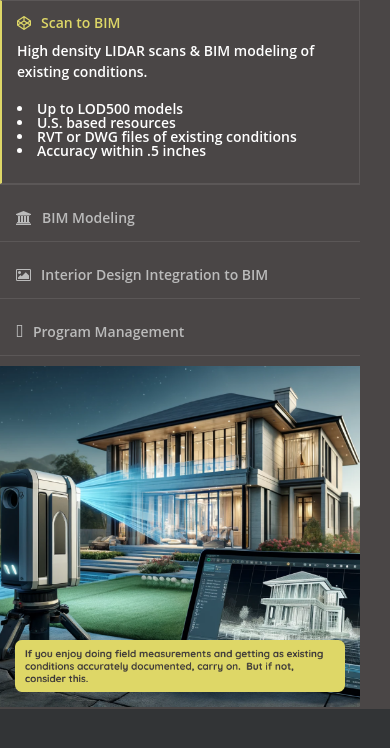
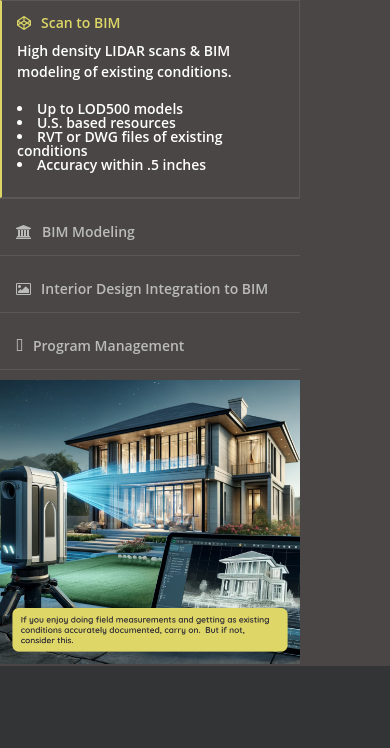
Before and after one commit to cs-limpes/craydltabsbuilder, a plain HTML site: page index.html in a window 390 px wide. Drawn offline with Linux system fonts and the light colour scheme.

Commit message:
adjusting the mobile width again

```diff
--- a/styles.css
+++ b/styles.css
@@ -123,11 +123,11 @@ ul {
   }
 
   .image-container {
-    width: 360px;
+    width: 300px;
     margin-left: 0;
   }
 
   .tab-container {
-    width: 360px;
+    width: 300px;
   }
 }
```
